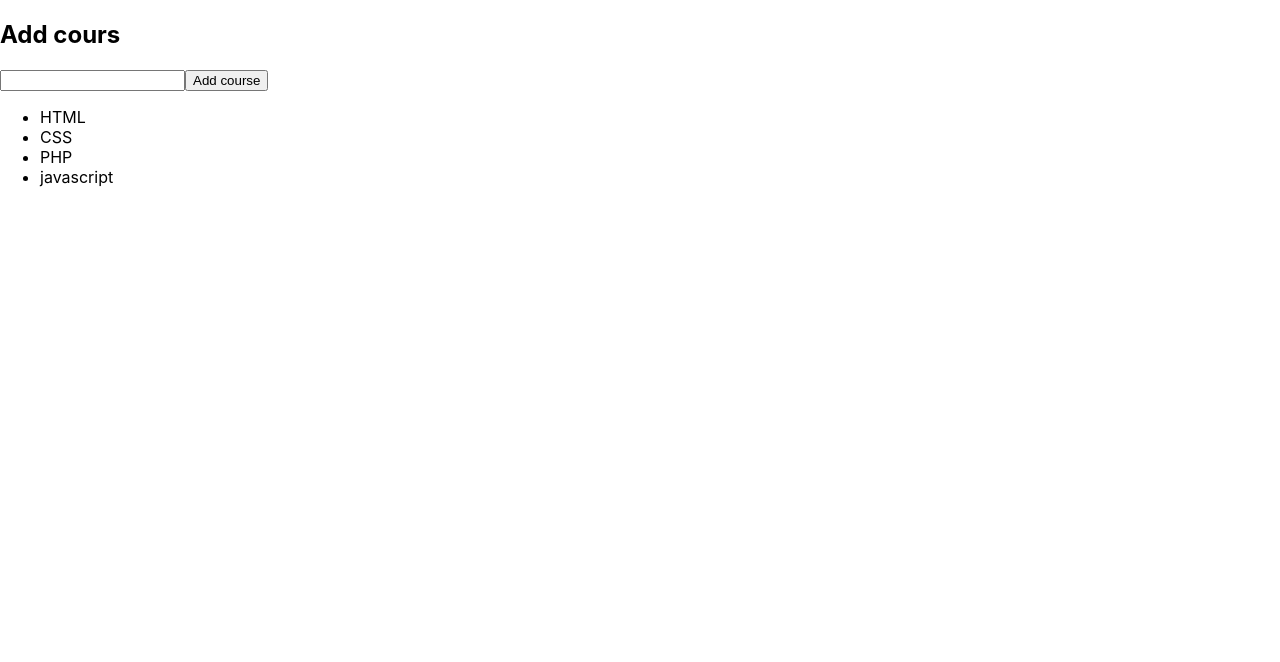
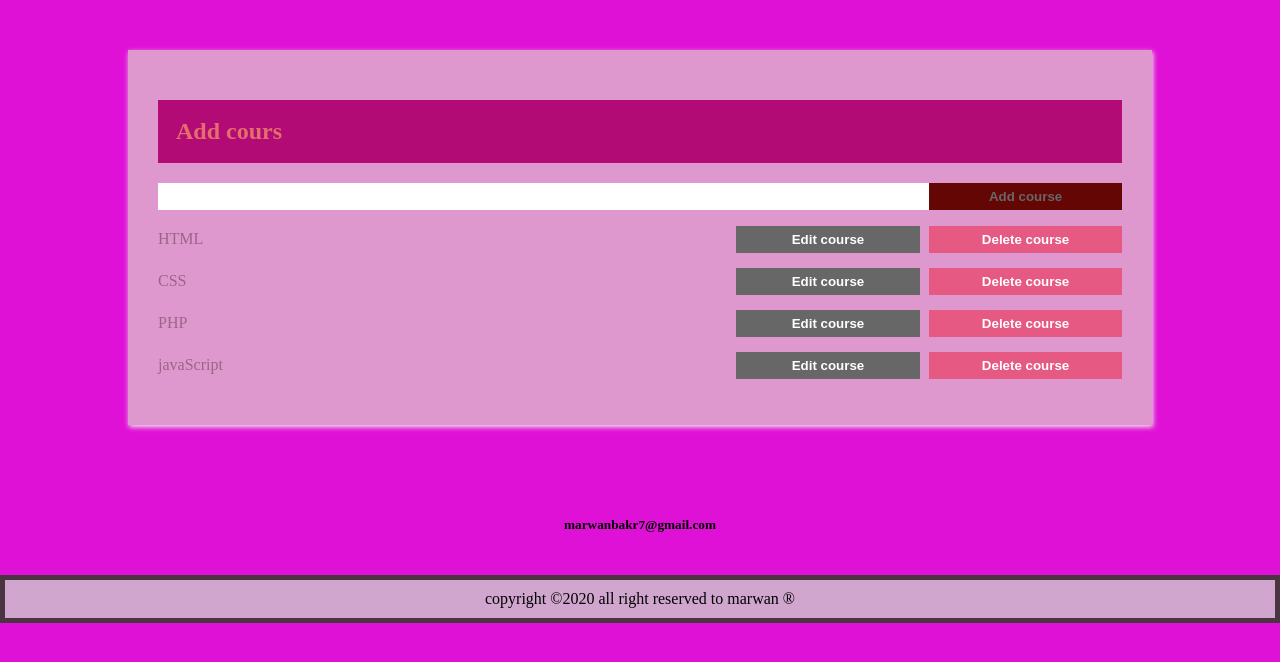
Before and after one commit to Marawanbakr/NewRebo, a React (Create React App) app: page / in a window 1280 px wide. Shown: the top 662 px of the page. Built offline with nearby package versions, Linux system fonts and the light colour scheme.

Commit message:
last commit

```diff
--- a/public/index.html
+++ b/public/index.html
@@ -26,9 +26,30 @@
     -->
     <title>React App</title>
   </head>
+  <style>
+    .footer
+      {
+        BACKGROUND-COLOR:#cccc;
+         text-align:center;
+         padding:10px 0;
+         font-size:bold;
+         border:5px solid rgba(14, 1, 1, 0.685);
+         height:;
+      }
+      .content
+      {
+         text-align:center;
+         padding:20px 0;
+         height: 0px auto;
+         width: 10px auto;
+      }
+  </style>
   <body>
     <noscript>You need to enable JavaScript to run this app.</noscript>
     <div id="root"></div>
+    <div class="content">
+      <span><h5>marwanbakr7@gmail.com</h5></span>
+    </div>
     <!--
       This HTML file is a template.
       If you open it directly in the browser, you will see an empty page.
@@ -39,5 +60,7 @@
       To begin the development, run `npm start` or `yarn start`.
       To create a production bundle, use `npm run build` or `yarn build`.
     -->
+    <div class="footer">copyright &copy;2020 all right reserved to marwan &reg;</div>
+
   </body>
 </html>
--- a/src/App.js
+++ b/src/App.js
@@ -7,10 +7,11 @@ import CoursList from './component/CoursList'
         {name :"HTML"},
         {name :"CSS"},
         {name :"PHP"},
-        {name :"javascript"},
+        {name :"javaScript"},
     ],
     current :''
   }
+
   //UpdateCourse
   updateCourse = (e)=>{
     this.setState({
@@ -28,10 +29,33 @@ import CoursList from './component/CoursList'
         current:''
       })
     }
+
+  //delete course
+   deleteCourse =(index)=>{
+    let courses = this.state.courses;
+    courses.splice(index , 1 );
+    this.setState({
+      courses
+    })
+   }
+
+  //editCourse
+     editCourse = (index , value)=>{
+      let courses = this.state.courses;
+      let course = courses[index];
+      course ['name']  = value ;
+      this.setState ({
+        courses
+      })
+
+     }
+
+
+
   render() {
     const {courses} = this.state;
     const coursList = courses.map(( course , index)=>{
-     return <CoursList details={course}key={index}/>
+     return <CoursList details={course}key={index}index={index} update={this.handleChande}deleteCourse={this.deleteCourse} editCourse={this.editCourse}/>
     })
     return(
       <section className="App">
--- a/src/component/CoursList.js
+++ b/src/component/CoursList.js
@@ -1,12 +1,53 @@
 import React, { Component , Fragment } from 'react';
 
  class CoursList extends Component{
+   state ={
+     isEdit :false
+   }
+
+  renderCourse =()=>{
+     return(
+      <li>
+         <span>{this.props.details.name}</span>
+         <button onClick={()=>{this.toggleState()}}>Edit course</button>
+         <button onClick={()=>{this.props.deleteCourse(this.props.index)}}>Delete course</button>
+    </li>
+    )
+  }
+  //toggleState
+  toggleState =()=>{
+    let {isEdit} =this.state;
+    this.setState({
+      isEdit : !isEdit
+    })
+  }
+  UpdateCourseItem = (e)=>{
+    e.preventDefault();
+    this.props.editCourse(this.props.index,this.input.value);
+    this.toggleState();
+    this.setState({
+      name : ''
+    })
+  }
+
+  //render Update Form
+  renderUpdateForm = ()=>{
+  return(
+    <form onSubmit={this.UpdateCourseItem}>
+      <input type="text"ref={ (v) =>{this.input=v}}  defaultValue={this.props.details.name}value={this.state.name}/>
+      <button>Update Course</button>
+    </form>
+  )
+
+
+  }
+
+
    render() {
+     let {isEdit} =this.state;
      return(
        <Fragment>
-         <li>
-           {this.props.details.name}
-         </li>
+         {isEdit? this.renderUpdateForm() : this.renderCourse()}
        </Fragment>
      );
    }
--- a/src/component/Coursform.js
+++ b/src/component/Coursform.js
@@ -1,11 +1,13 @@
 import React from 'react'
 
-const Coursform =(props)=>{
+const Coursform = (props)=>{
     return(
        <form onSubmit={props.addCourse}>
            <input type="text" onChange={props.updateCourse}/>
            <button type="submit">Add course</button>
        </form>
-    )
+  )
 }
+
+
 export default Coursform ;
--- a/src/index.css
+++ b/src/index.css
@@ -1,13 +1,62 @@
-body {
+* {
+box-sizing:border-box;
+}
+body{
+  background:rgb(224, 17, 214);
   margin: 0;
-  font-family: -apple-system, BlinkMacSystemFont, 'Segoe UI', 'Roboto', 'Oxygen',
-    'Ubuntu', 'Cantarell', 'Fira Sans', 'Droid Sans', 'Helvetica Neue',
-    sans-serif;
-  -webkit-font-smoothing: antialiased;
-  -moz-osx-font-smoothing: grayscale;
 }
+h2 {
+  background: rgb(179, 11, 117);
+  padding:18px;
+  color:rgb(228, 109, 109);
+}
+.App{
+  padding:30px;
+  background:rgb(223, 152, 205);
+  width:80%;
+  margin:50px auto;
+  box-shadow: 1px 2px 5px #eee;
 
-code {
-  font-family: source-code-pro, Menlo, Monaco, Consolas, 'Courier New',
-    monospace;
 }
+input {
+  width: 80%;
+  border:0 ;
+  padding:6px 10px;
+  background:#fff
+}
+button{
+  width:20%;
+  border:0;
+  padding:6px 0;
+  margin:0;
+  outline: 0;
+  color:#676767;
+  font-weight: bold;
+  cursor:pointer;
+  background:rgb(100, 6, 3);
+}
+ul{
+  list-style:none;
+  padding:0;
+}
+li{
+  margin:15px 0;
+}
+li span{
+  display:  inline-block;
+  width:60%;
+  color:rgba(22, 4, 4, 0.342)
+}
+li > button:first-of-type {
+  background: #676767;
+  color:#fff;
+  margin-right: 1%;
+  width:19%;
+}
+li > button:last-of-type{
+  background:rgba(236, 43, 76, 0.568);
+  color:#fff;
+}
+ul > form {
+  margin:15px 0
+}
```
